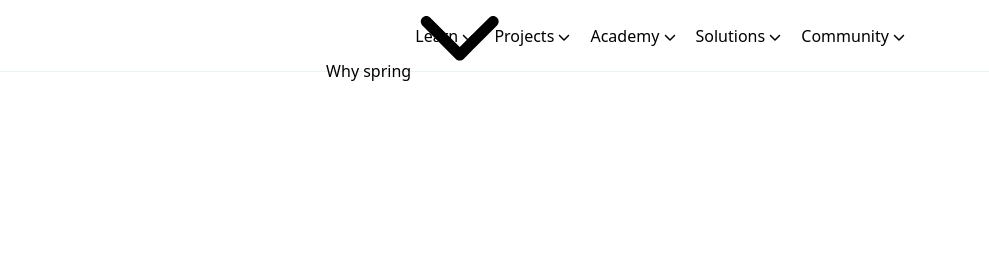
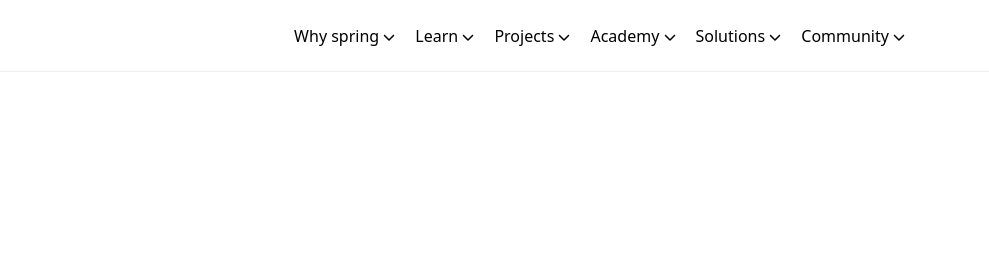
Before and after one commit to pavel-buiko/Spring, a plain HTML site: page index.html in a window 1280 px wide. Shown: the top 276 px of the page, 291-1280 px from the left. Drawn offline with Linux system fonts and the light colour scheme.

Commit message:
Add dropdown menu for header navigation
There added list structure for dropdown menu

```diff
--- a/index.html
+++ b/index.html
@@ -21,7 +21,7 @@
         </div>
         <nav class="header__navigation">
             <ul class="header__navigation__menu">
-
+                <li class="header__navigation__menu__item">
                     <a href="#">Why spring <img class="icon" src="./materials/icons/Без названия (1).svg" alt="menu__icon"></a>
                     <ul class="header__navigation__submenu">
                         <li><a href="#">Overview</a></li>
```
